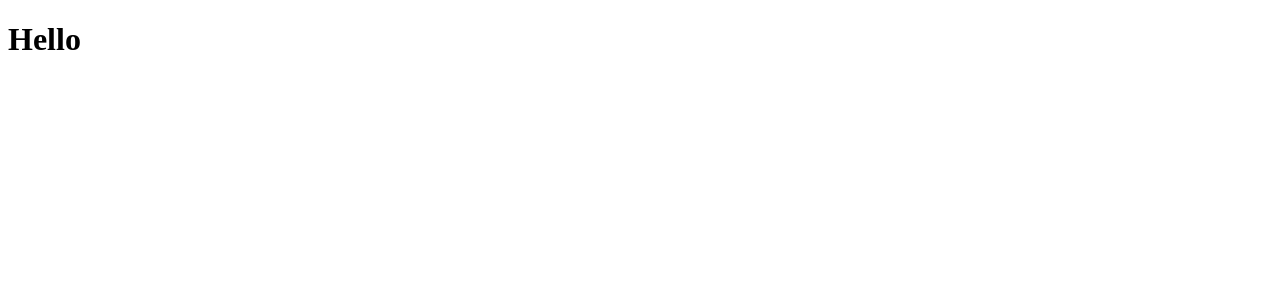
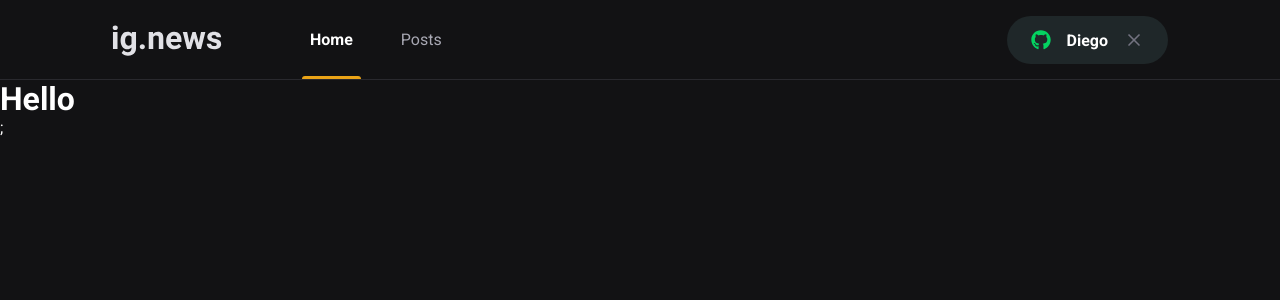
Before and after one commit to bruflor/ignite21-reactjs-ignews, a Next.js app: page / in a window 1280 px wide. Shown: the top 300 px of the page. Built offline with nearby package versions, Linux system fonts and the light colour scheme.

Commit message:
SignIn button

```diff
--- a/package.json
+++ b/package.json
@@ -16,6 +16,7 @@
     "next": "13.1.6",
     "react": "18.2.0",
     "react-dom": "18.2.0",
+    "react-icons": "^4.7.1",
     "sass": "^1.58.1",
     "typescript": "4.9.5"
   }
--- a/src/components/Header/index.tsx
+++ b/src/components/Header/index.tsx
@@ -1,12 +1,16 @@
+import { SignButton } from "../SignInButton";
+import styles from "./styles.module.scss";
 export default function Header() {
   return (
-    <header>
-      <div>
+    <header className={styles.headerContainer}>
+      <div className={styles.headerContent}>
         <img src="/images/logo.svg" alt="ig.news" />
         <nav>
-          <a>Home</a>
+          <a className={styles.active}>Home</a>
           <a>Posts</a>
         </nav>
+
+        <SignButton />
       </div>
     </header>
   );
--- a/src/components/Header/styles.module.scss
+++ b/src/components/Header/styles.module.scss
@@ -1,5 +1,55 @@
 .headerContainer {
+  height: 5rem;
+  border-bottom: 1px solid var(--gray-800);
 }
 
 .headerContent {
+  max-width: 1120px;
+  height: 5rem;
+  margin: 0 auto;
+  padding: 0 2rem;
+
+  display: flex;
+  align-items: center;
+
+  nav {
+    margin-left: 5rem;
+    height: 5rem;
+
+    a {
+      display: inline-block;
+      position: relative;
+      padding: 0 0.5rem;
+      height: 5rem;
+      line-height: 5rem;
+      color: var(--gray-300);
+
+      transition: color 0.2s;
+
+      & + a {
+        margin-left: 2rem;
+      }
+      &:hover {
+        color: var(--white);
+      }
+      &.active {
+        color: var(--white);
+        font-weight: bold;
+      }
+      &.active::after {
+        content: "";
+        height: 3px;
+        border-radius: 3px 3px 0 0;
+        width: 100%;
+        position: absolute;
+        bottom: 1px;
+        left: 0;
+        background: var(--yellow-500);
+      }
+    }
+  }
+
+  button {
+    margin-left: auto;
+  }
 }
--- /dev/null
+++ b/src/components/SignInButton/index.tsx
@@ -0,0 +1,19 @@
+import { FaGithub } from "react-icons/fa";
+import { FiX } from "react-icons/fi";
+import styles from "./styles.module.scss";
+
+export function SignButton() {
+  const isUserLoggedIn = true;
+  return isUserLoggedIn ? (
+    <button className={styles.signInButton}>
+      <FaGithub color="#04d361" />
+      Diego
+      <FiX color="#737380" className={styles.closeIcon} />
+    </button>
+  ) : (
+    <button className={styles.signInButton}>
+      <FaGithub color="#eba417" />
+      Sign in with Github
+    </button>
+  );
+}
--- /dev/null
+++ b/src/components/SignInButton/styles.module.scss
@@ -0,0 +1,31 @@
+.signInButton {
+  height: 3rem;
+  border-radius: 3rem;
+  background: var(--gray-850);
+  border: 0;
+  padding: 0 1.5rem;
+
+  display: flex;
+  align-items: center;
+  justify-content: center;
+  color: var(--white);
+  font-weight: bold;
+
+  svg {
+    width: 20px;
+    height: 20px;
+  }
+
+  svg:first-child {
+    margin-right: 1rem;
+  }
+
+  transition: filter 0.2s;
+  &:hover {
+    filter: brightness(0.8);
+  }
+
+  svg.closeIcon {
+    margin-left: 1rem;
+  }
+}
--- a/src/pages/_app.tsx
+++ b/src/pages/_app.tsx
@@ -1,5 +1,12 @@
+import Header from "@/components/Header";
+import "../styles/globals.scss";
 import type { AppProps } from "next/app";
 
 export default function App({ Component, pageProps }: AppProps) {
-  return <Component {...pageProps} />;
+  return (
+    <>
+      <Header />
+      <Component {...pageProps} />;
+    </>
+  );
 }
--- a/src/pages/_document.tsx
+++ b/src/pages/_document.tsx
@@ -9,6 +9,7 @@ export default function Document() {
           href="https://fonts.googleapis.com/css2?family=Roboto:wght@400;700;900&display=swap"
           rel="stylesheet"
         ></link>
+        <link rel="shortcut icon" href="/favicon.png" type="image/png" />
       </Head>
       <body>
         <Main />
--- a/src/styles/globals.scss
+++ b/src/styles/globals.scss
@@ -8,6 +8,8 @@
   --white: #ffffff;
   --gray-100: #e1e1e6;
   --gray-300: #a8a8b3;
+  --gray-800: #29292e;
+  --gray-850: #1f2729;
   --gray-900: #121214;
 
   --cyan-500: #61bafb;
```
Also changed, not shown: 1 other file (tests, documents, lock files or other folders).
